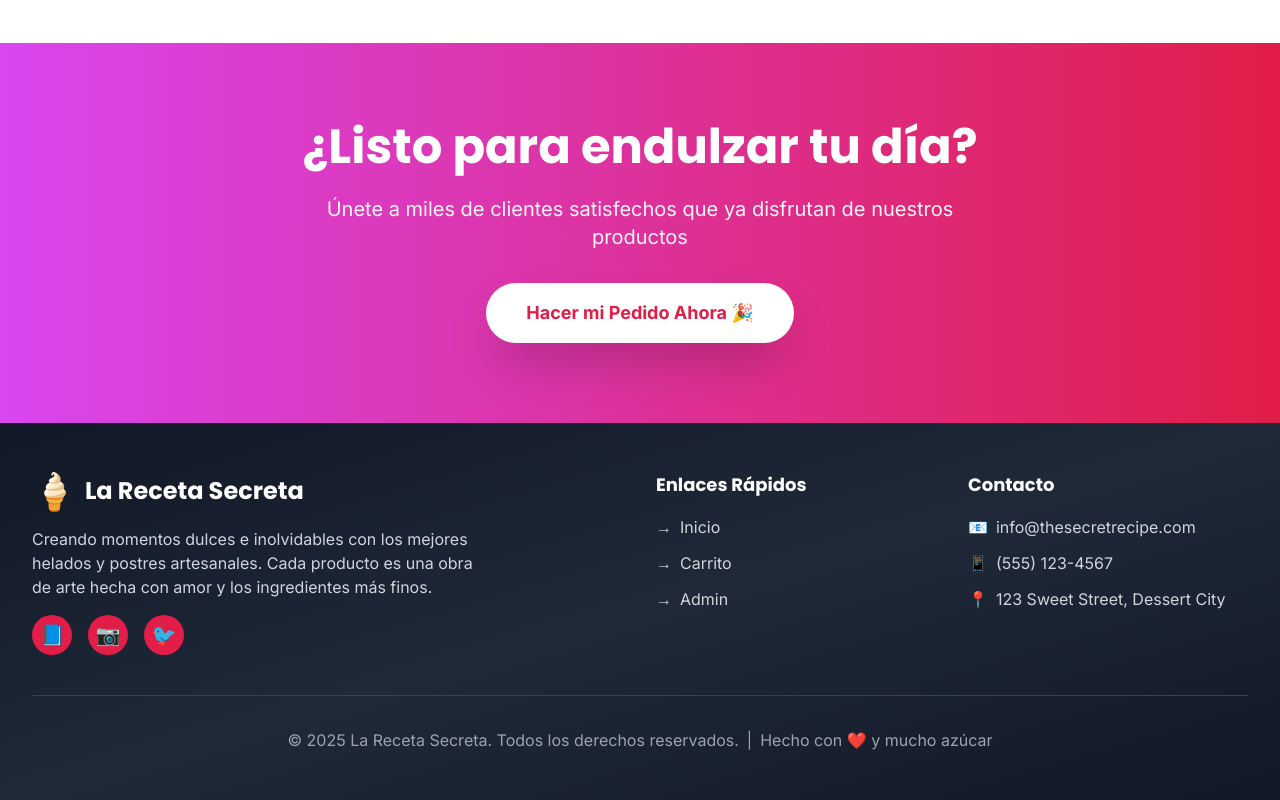
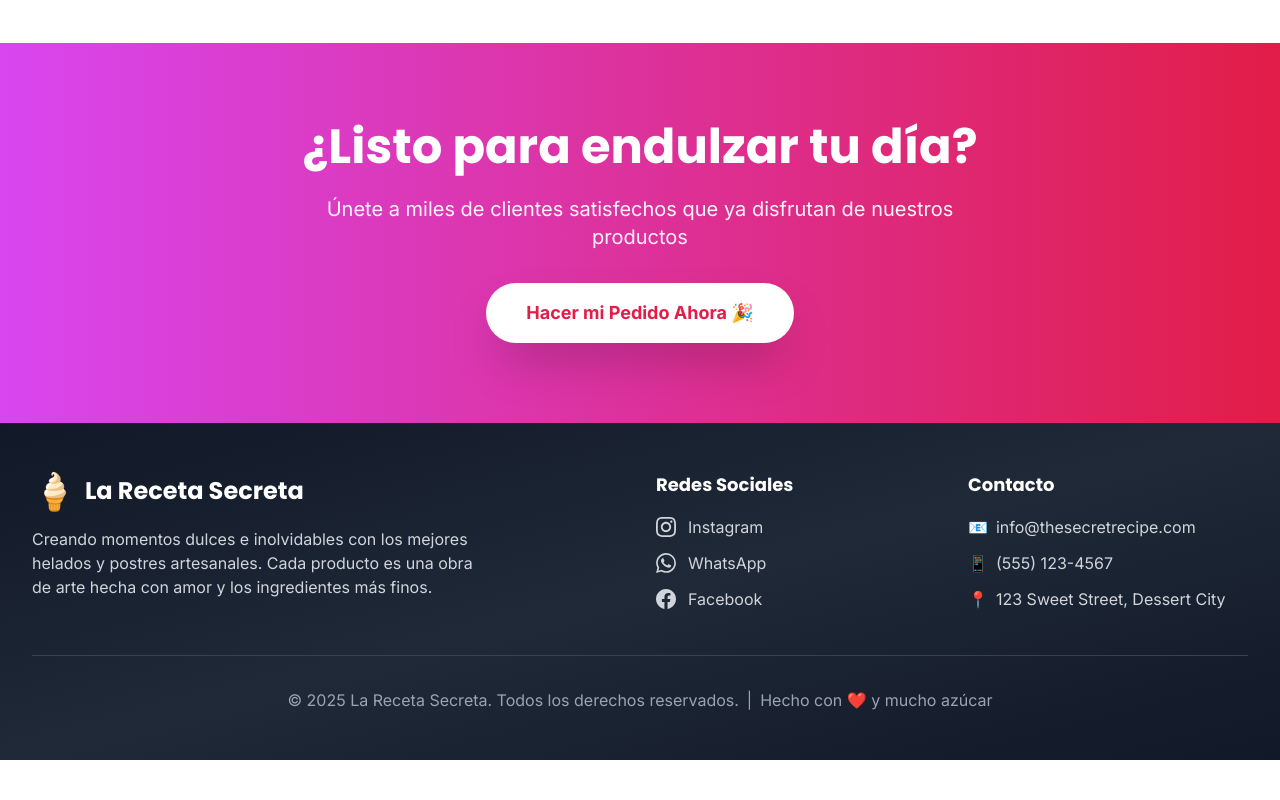
Before and after one commit to IllumTech/The-Secret-Recipe, a Next.js app in the folder frontend/: page / in a window 1280 px wide. Shown: the part 1546-2346 px from the top of the page. After the commit the page ends 2306 px from the top, so only its background shows below. Built offline with nearby package versions, Linux system fonts and the light colour scheme; no server answers.

Commit message:
feat(footer): replace quick links with social media links using SVG icons

```diff
--- a/frontend/components/layout/Footer.tsx
+++ b/frontend/components/layout/Footer.tsx
@@ -12,38 +12,34 @@
               Creando momentos dulces e inolvidables con los mejores helados y postres artesanales.
               Cada producto es una obra de arte hecha con amor y los ingredientes más finos.
             </p>
-            <div className="flex space-x-4">
-              <a href="#" className="w-10 h-10 bg-primary-600 hover:bg-primary-700 rounded-full flex items-center justify-center transition-colors">
-                <span className="text-xl">📘</span>
-              </a>
-              <a href="#" className="w-10 h-10 bg-primary-600 hover:bg-primary-700 rounded-full flex items-center justify-center transition-colors">
-                <span className="text-xl">📷</span>
-              </a>
-              <a href="#" className="w-10 h-10 bg-primary-600 hover:bg-primary-700 rounded-full flex items-center justify-center transition-colors">
-                <span className="text-xl">🐦</span>
-              </a>
-            </div>
+
           </div>
 
           <div>
-            <h4 className="font-bold text-lg mb-4 font-display">Enlaces Rápidos</h4>
+            <h4 className="font-bold text-lg mb-4 font-display">Redes Sociales</h4>
             <ul className="space-y-3">
               <li>
-                <a href="/" className="text-gray-300 hover:text-primary-400 transition-colors flex items-center space-x-2">
-                  <span>→</span>
-                  <span>Inicio</span>
+                <a href="https://www.instagram.com" target="_blank" rel="noopener noreferrer" className="text-gray-300 hover:text-pink-400 transition-colors flex items-center space-x-3 group">
+                  <svg className="w-5 h-5 group-hover:scale-110 transition-transform" fill="currentColor" viewBox="0 0 24 24">
+                    <path d="M12 2.163c3.204 0 3.584.012 4.85.07 3.252.148 4.771 1.691 4.919 4.919.058 1.265.069 1.645.069 4.849 0 3.205-.012 3.584-.069 4.849-.149 3.225-1.664 4.771-4.919 4.919-1.266.058-1.644.07-4.85.07-3.204 0-3.584-.012-4.849-.07-3.26-.149-4.771-1.699-4.919-4.92-.058-1.265-.07-1.644-.07-4.849 0-3.204.013-3.583.07-4.849.149-3.227 1.664-4.771 4.919-4.919 1.266-.057 1.645-.069 4.849-.069zm0-2.163c-3.259 0-3.667.014-4.947.072-4.358.2-6.78 2.618-6.98 6.98-.059 1.281-.073 1.689-.073 4.948 0 3.259.014 3.668.072 4.948.2 4.358 2.618 6.78 6.98 6.98 1.281.058 1.689.072 4.948.072 3.259 0 3.668-.014 4.948-.072 4.354-.2 6.782-2.618 6.979-6.98.059-1.28.073-1.689.073-4.948 0-3.259-.014-3.667-.072-4.947-.196-4.354-2.617-6.78-6.979-6.98-1.281-.059-1.69-.073-4.949-.073zm0 5.838c-3.403 0-6.162 2.759-6.162 6.162s2.759 6.163 6.162 6.163 6.162-2.759 6.162-6.163c0-3.403-2.759-6.162-6.162-6.162zm0 10.162c-2.209 0-4-1.79-4-4 0-2.209 1.791-4 4-4s4 1.791 4 4c0 2.21-1.791 4-4 4zm6.406-11.845c-.796 0-1.441.645-1.441 1.44s.645 1.44 1.441 1.44c.795 0 1.439-.645 1.439-1.44s-.644-1.44-1.439-1.44z"/>
+                  </svg>
+                  <span>Instagram</span>
                 </a>
               </li>
               <li>
-                <a href="/carrito" className="text-gray-300 hover:text-primary-400 transition-colors flex items-center space-x-2">
-                  <span>→</span>
-                  <span>Carrito</span>
+                <a href="https://wa.me/5551234567" target="_blank" rel="noopener noreferrer" className="text-gray-300 hover:text-green-400 transition-colors flex items-center space-x-3 group">
+                  <svg className="w-5 h-5 group-hover:scale-110 transition-transform" fill="currentColor" viewBox="0 0 24 24">
+                    <path d="M17.472 14.382c-.297-.149-1.758-.867-2.03-.967-.273-.099-.471-.148-.67.15-.197.297-.767.966-.94 1.164-.173.199-.347.223-.644.075-.297-.15-1.255-.463-2.39-1.475-.883-.788-1.48-1.761-1.653-2.059-.173-.297-.018-.458.13-.606.134-.133.298-.347.446-.52.149-.174.198-.298.298-.497.099-.198.05-.371-.025-.52-.075-.149-.669-1.612-.916-2.207-.242-.579-.487-.5-.669-.51-.173-.008-.371-.01-.57-.01-.198 0-.52.074-.792.372-.272.297-1.04 1.016-1.04 2.479 0 1.462 1.065 2.875 1.213 3.074.149.198 2.096 3.2 5.077 4.487.709.306 1.262.489 1.694.625.712.227 1.36.195 1.871.118.571-.085 1.758-.719 2.006-1.413.248-.694.248-1.289.173-1.413-.074-.124-.272-.198-.57-.347m-5.421 7.403h-.004a9.87 9.87 0 01-5.031-1.378l-.361-.214-3.741.982.998-3.648-.235-.374a9.86 9.86 0 01-1.51-5.26c.001-5.45 4.436-9.884 9.888-9.884 2.64 0 5.122 1.03 6.988 2.898a9.825 9.825 0 012.893 6.994c-.003 5.45-4.437 9.884-9.885 9.884m8.413-18.297A11.815 11.815 0 0012.05 0C5.495 0 .16 5.335.157 11.892c0 2.096.547 4.142 1.588 5.945L.057 24l6.305-1.654a11.882 11.882 0 005.683 1.448h.005c6.554 0 11.89-5.335 11.893-11.893a11.821 11.821 0 00-3.48-8.413Z"/>
+                  </svg>
+                  <span>WhatsApp</span>
                 </a>
               </li>
               <li>
-                <a href="/admin" className="text-gray-300 hover:text-primary-400 transition-colors flex items-center space-x-2">
-                  <span>→</span>
-                  <span>Admin</span>
+                <a href="https://www.facebook.com" target="_blank" rel="noopener noreferrer" className="text-gray-300 hover:text-blue-400 transition-colors flex items-center space-x-3 group">
+                  <svg className="w-5 h-5 group-hover:scale-110 transition-transform" fill="currentColor" viewBox="0 0 24 24">
+                    <path d="M24 12.073c0-6.627-5.373-12-12-12s-12 5.373-12 12c0 5.99 4.388 10.954 10.125 11.854v-8.385H7.078v-3.47h3.047V9.43c0-3.007 1.792-4.669 4.533-4.669 1.312 0 2.686.235 2.686.235v2.953H15.83c-1.491 0-1.956.925-1.956 1.874v2.25h3.328l-.532 3.47h-2.796v8.385C19.612 23.027 24 18.062 24 12.073z"/>
+                  </svg>
+                  <span>Facebook</span>
                 </a>
               </li>
             </ul>
```
